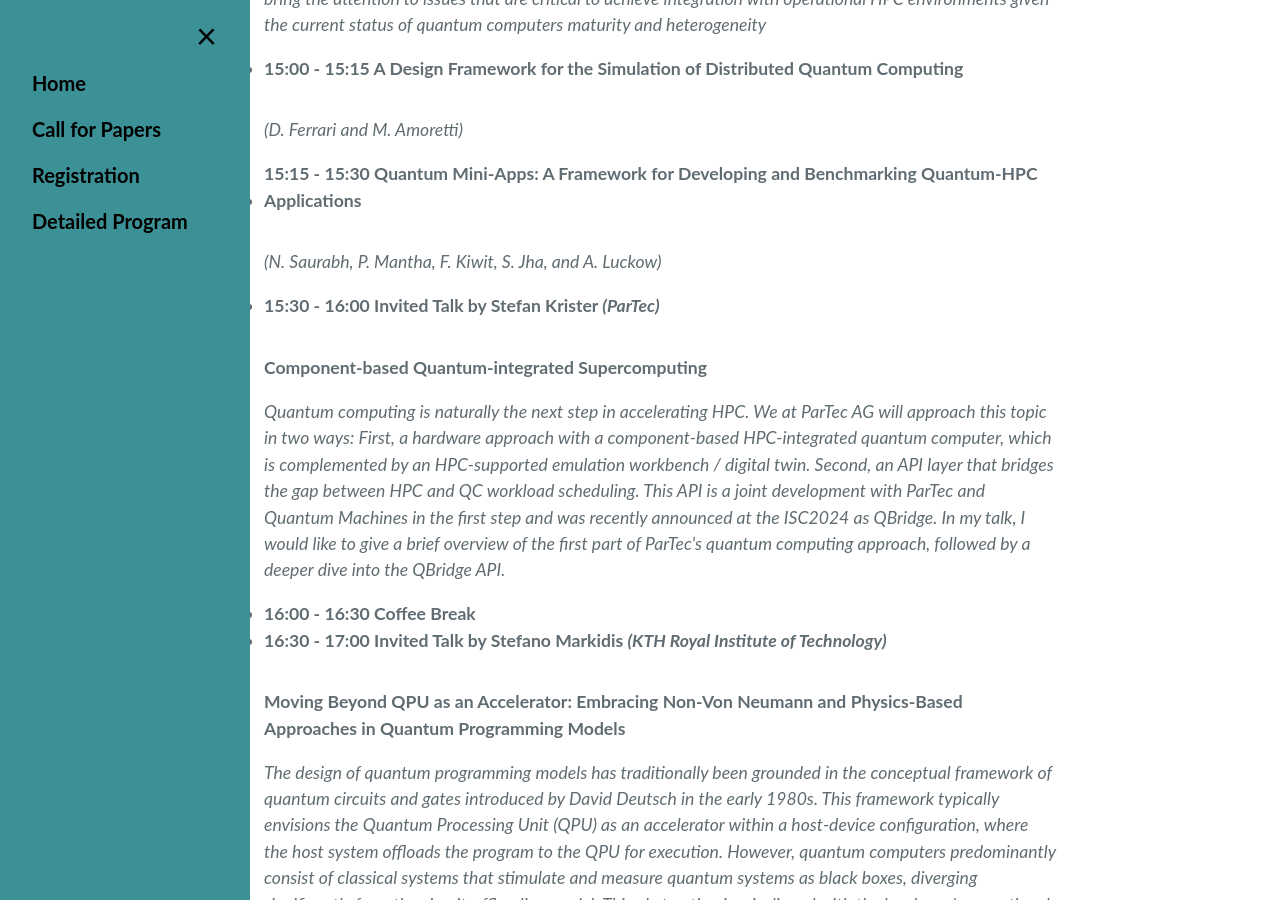
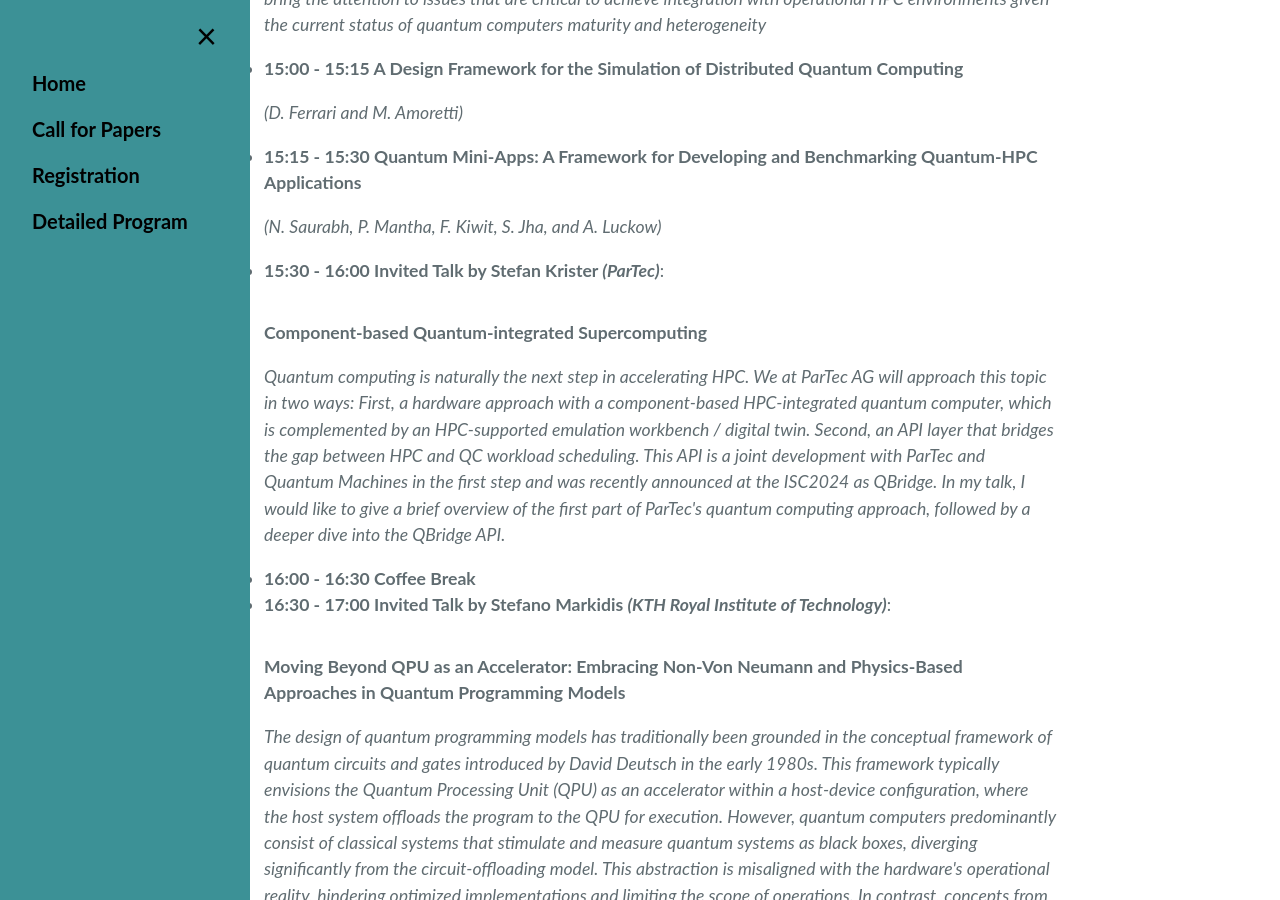
Before and after one commit to HPQCI/HPQCI.github.io, a Jekyll site: the page built from program.md, in a window 1280 px wide and 900 px high, scrolled down 799 px. Built offline with Jekyll 4.4.1, drawn with Linux system fonts in a browser that asks for light colours.

Commit message:
update program

```diff
--- a/program.md
+++ b/program.md
@@ -17,18 +17,18 @@ title: Workshop Program
 		  <p><i>Recent research on the integration between HPC and quantum computer was mostly focused on the software stack and quantum circuit compilation aspects, neglecting critical issues like HPC resource allocation and job scheduling given the scarcity of QPUs, and disregarding the heterogeneity of current quantum technologies and their computational models (e.g., digital vs. analogue). This work would like to bring the attention to issues that are critical to achieve integration with operational HPC environments given the current status of quantum computers maturity and heterogeneity</i></p>
 	</li>
 	<li>
-		<p style="display:inline-block;">
+		<p>
 		  <b>15:00 - 15:15  A Design Framework for the Simulation of Distributed Quantum Computing</b></p>
 		  <p><i>(D. Ferrari and M. Amoretti)</i></p>
 	</li>
 	<li>
-		<p style="display:inline-block;">
+		<p>
 		  <b>15:15 - 15:30  Quantum Mini-Apps: A Framework for Developing and Benchmarking Quantum-HPC Applications</b></p>
 		  <p><i>(N. Saurabh, P. Mantha, F. Kiwit, S. Jha, and A. Luckow)</i></p>
 	</li>
 	<li>
 		<p style="display:inline-block;">
-		  <b>15:30 - 16:00  Invited Talk by Stefan Krister <i>(ParTec)</i></b>
+		  <b>15:30 - 16:00  Invited Talk by Stefan Krister <i>(ParTec)</i></b>:
 		</p>
 		<p>
 		  <b>Component-based Quantum-integrated Supercomputing</b>
@@ -38,7 +38,7 @@ title: Workshop Program
 	<li><b>16:00 - 16:30  Coffee Break</b></li>
 	<li>
 		<p style="display:inline-block;">
-		  <b>16:30 - 17:00  Invited Talk by Stefano Markidis <i>(KTH Royal Institute of Technology)</i></b>
+		  <b>16:30 - 17:00  Invited Talk by Stefano Markidis <i>(KTH Royal Institute of Technology)</i></b>:
 		</p>
 		<p>
 		  <b>Moving Beyond QPU as an Accelerator: Embracing Non-Von Neumann and Physics-Based Approaches in Quantum Programming Models</b>
```
